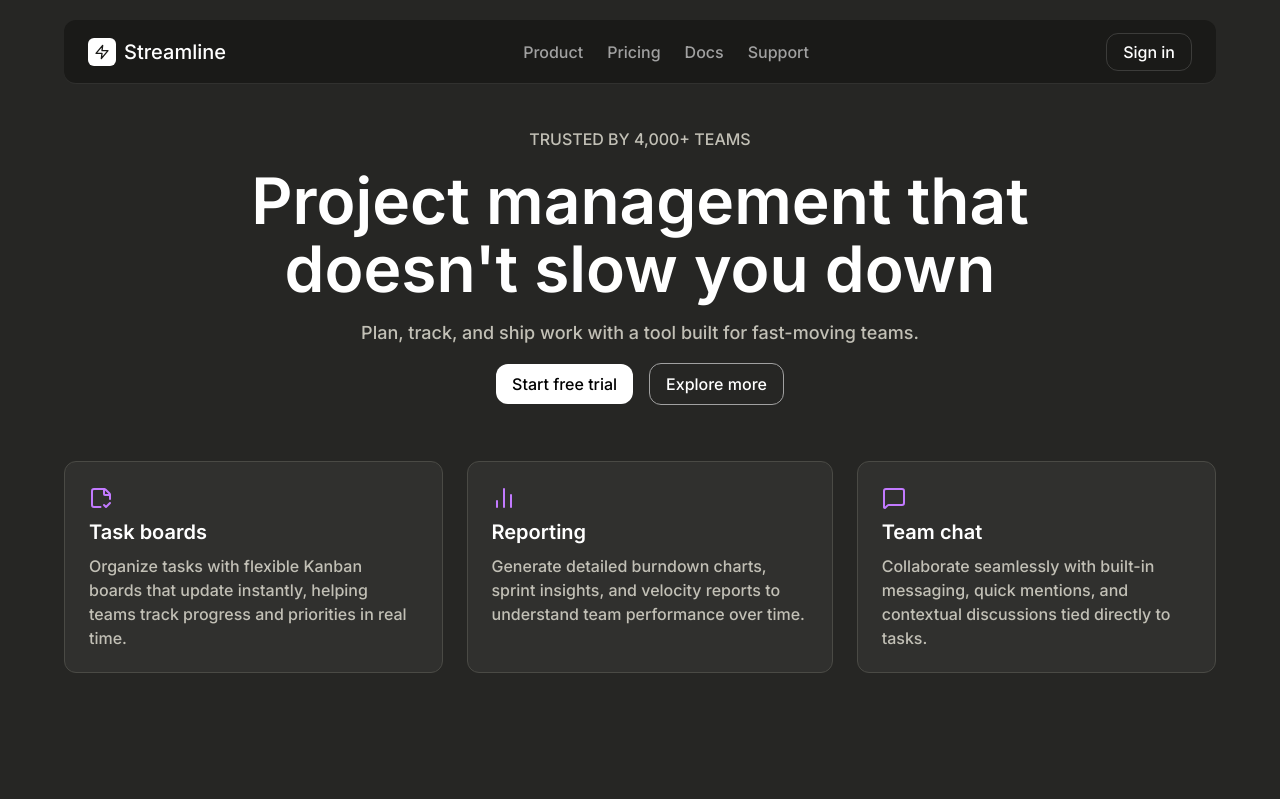
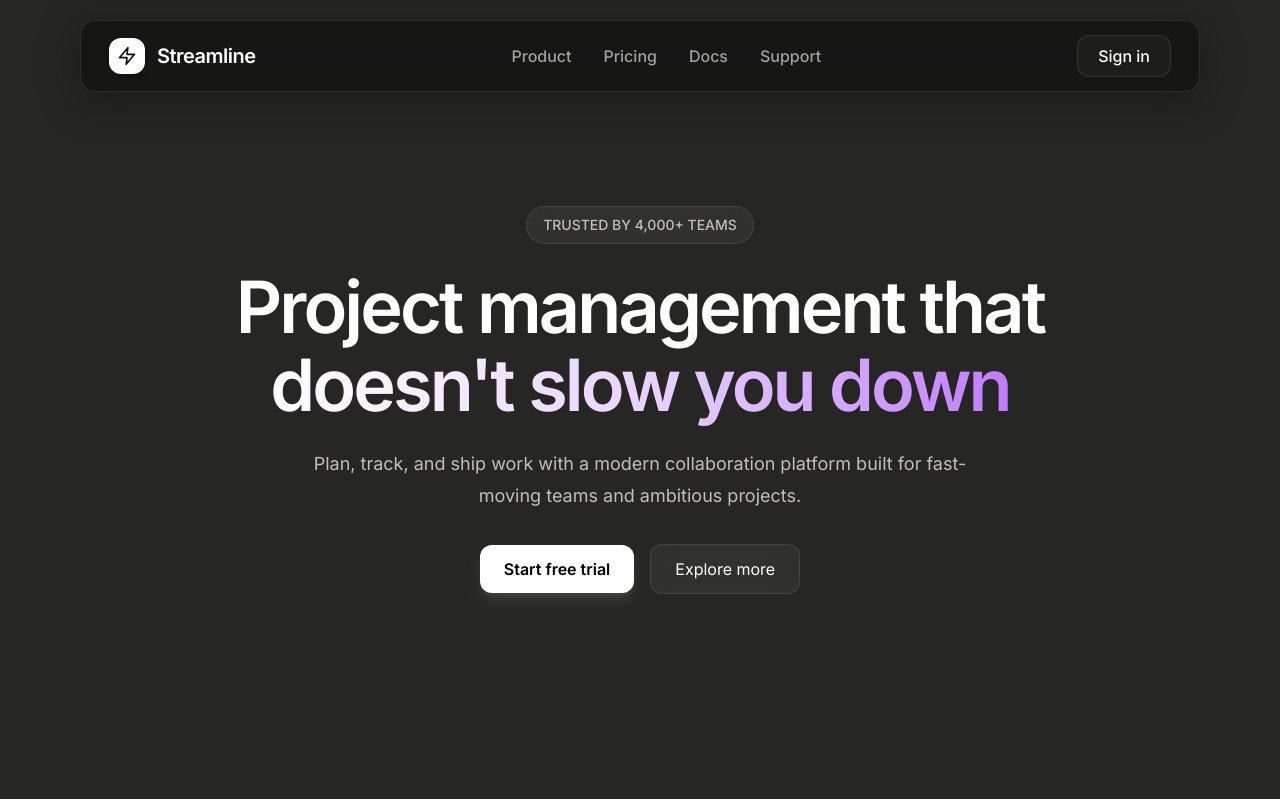
Before and after one commit to HarshalMargaj/rag-faq-bot, a Next.js app: page / in a window 1280 px wide. Shown: the top 799 px of the page. Built offline with nearby package versions, Linux system fonts and the light colour scheme.

Commit message:
fix: ui update

```diff
--- a/app/page.tsx
+++ b/app/page.tsx
@@ -1,9 +1,11 @@
+import FeatureCards from "@/components/sections/FeatureCards";
 import HeroSection from "@/components/sections/HeroSection";
 
 export default function Home() {
 	return (
 		<div>
 			<HeroSection />
+			<FeatureCards />
 		</div>
 	);
 }
--- a/components/Navbar.tsx
+++ b/components/Navbar.tsx
@@ -1,61 +1,57 @@
 import React from "react";
 
 const NavItems = [
-	{
-		id: 1,
-		name: "Product",
-	},
-	{
-		id: 2,
-		name: "Pricing",
-	},
-	{
-		id: 3,
-		name: "Docs",
-	},
-	{
-		id: 4,
-		name: "Support",
-	},
+	{ id: 1, name: "Product" },
+	{ id: 2, name: "Pricing" },
+	{ id: 3, name: "Docs" },
+	{ id: 4, name: "Support" },
 ];
 
 const Navbar = () => {
 	return (
-		<div className="fixed left-0 top-5 right-0 max-w-6xl mx-auto flex items-center justify-between h-16 px-6 bg-[#1A1A18] border-b border-white/10 rounded-xl">
-			<div className="flex items-center gap-2">
-				<div className="w-7 h-7 rounded-md bg-white flex items-center justify-center">
+		<div className="fixed top-5 left-1/2 -translate-x-1/2 z-50 w-full max-w-6xl px-4">
+			<div className="h-18 px-7 rounded-2xl border border-white/10 bg-[#121212]/75 backdrop-blur-xl shadow-[0_8px_40px_rgba(0,0,0,0.35)] flex items-center justify-between">
+				{/* Logo */}
+				<div className="flex items-center gap-3 cursor-pointer">
+					<div className="w-9 h-9 rounded-xl bg-white flex items-center justify-center shadow-md">
 						<svg
 							xmlns="http://www.w3.org/2000/svg"
 							viewBox="0 0 24 24"
 							fill="none"
-						stroke="#1A1A18"
+							stroke="#121212"
 							strokeWidth="2"
 							strokeLinecap="round"
 							strokeLinejoin="round"
-						className="w-4 h-4"
+							className="w-5 h-5"
 						>
 							<polygon points="13 2 3 14 12 14 11 22 21 10 12 10 13 2" />
 						</svg>
 					</div>
-				<span className="text-white font-medium text-xl">
+
+					<span className="text-white font-semibold text-xl tracking-tight">
 						Streamline
 					</span>
 				</div>
 
-			<div className="flex items-center gap-6">
+				{/* Nav Items */}
+				<div className="hidden md:flex items-center gap-8">
 					{NavItems.map(item => (
 						<div
 							key={item.id}
-						className="cursor-pointer text-neutral-400 text-base hover:text-white transition-colors font-medium"
+							className="relative group cursor-pointer text-neutral-400 hover:text-white transition-all duration-300 font-medium"
 						>
 							{item.name}
+
+							<div className="absolute left-0 -bottom-1 h-px w-0 bg-purple-400 group-hover:w-full transition-all duration-300" />
 						</div>
 					))}
 				</div>
 
-			<button className="text-base font-medium text-white border border-white/15 rounded-xl px-4 py-1.5 hover:bg-white/5 transition-colors cursor-pointer">
+				{/* CTA */}
+				<button className="px-5 py-2 rounded-xl border border-white/10 bg-white/[0.03] text-white font-medium hover:bg-white/[0.08] hover:border-white/20 transition-all duration-300 cursor-pointer">
 					Sign in
 				</button>
+			</div>
 		</div>
 	);
 };
--- /dev/null
+++ b/components/sections/FeatureCards.tsx
@@ -0,0 +1,65 @@
+import {
+	ChartNoAxesColumn,
+	MessageSquare,
+	StickyNoteCheck,
+} from "lucide-react";
+import React from "react";
+
+const featureCards = [
+	{
+		id: 1,
+		title: "Task boards",
+		description:
+			"Organize tasks with flexible Kanban boards that update instantly, helping teams track progress and priorities in real time.",
+		icon: <StickyNoteCheck size={22} />,
+	},
+	{
+		id: 2,
+		title: "Reporting",
+		description:
+			"Generate detailed burndown charts, sprint insights, and velocity reports to understand team performance over time.",
+		icon: <ChartNoAxesColumn size={22} />,
+	},
+	{
+		id: 3,
+		title: "Team chat",
+		description:
+			"Collaborate seamlessly with built-in messaging, quick mentions, and contextual discussions tied directly to tasks.",
+		icon: <MessageSquare size={22} />,
+	},
+];
+
+const FeatureCards = () => {
+	return (
+		<div className="grid grid-cols-1 md:grid-cols-3 gap-6 w-full max-w-6xl mx-auto pb-28">
+			{featureCards.map(card => (
+				<div
+					key={card.id}
+					className="group relative overflow-hidden rounded-2xl border border-white/10 bg-white/[0.03] backdrop-blur-xl p-7 h-64 flex flex-col gap-5 hover:-translate-y-2 hover:border-purple-400/40 transition-all duration-300"
+				>
+					{/* Hover Glow */}
+					<div className="absolute inset-0 opacity-0 group-hover:opacity-100 transition-opacity duration-300">
+						<div className="absolute inset-0 bg-gradient-to-br from-purple-500/10 to-transparent" />
+					</div>
+
+					{/* Icon */}
+					<div className="relative z-10 w-12 h-12 rounded-xl bg-purple-500/10 border border-purple-400/20 flex items-center justify-center text-purple-400">
+						{card.icon}
+					</div>
+
+					{/* Title */}
+					<h3 className="relative z-10 text-white text-2xl font-semibold">
+						{card.title}
+					</h3>
+
+					{/* Description */}
+					<p className="relative z-10 text-[#C2C0B6] leading-7">
+						{card.description}
+					</p>
+				</div>
+			))}
+		</div>
+	);
+};
+
+export default FeatureCards;
--- a/components/sections/HeroSection.tsx
+++ b/components/sections/HeroSection.tsx
@@ -6,69 +6,48 @@ import {
 	StickyNoteCheck,
 } from "lucide-react";
 
-const featureCards = [
-	{
-		id: 1,
-		title: "Task boards",
-		description:
-			"Organize tasks with flexible Kanban boards that update instantly, helping teams track progress and priorities in real time.",
-		icon: <StickyNoteCheck />,
-	},
-	{
-		id: 2,
-		title: "Reporting",
-		description:
-			"Generate detailed burndown charts, sprint insights, and velocity reports to understand team performance over time.",
-		icon: <ChartNoAxesColumn />,
-	},
-	{
-		id: 3,
-		title: "Team chat",
-		description:
-			"Collaborate seamlessly with built-in messaging, quick mentions, and contextual discussions tied directly to tasks.",
-		icon: <MessageSquare />,
-	},
-];
-
 const HeroSection = () => {
 	return (
-		<div className="h-screen ">
+		<div className="relative min-h-screen overflow-hidden bg-[#262624]">
+			{/* Background Glow Effects */}
+			<div className="absolute inset-0 -z-10">
+				<div className="absolute top-24 left-1/2 -translate-x-1/2 w-[700px] h-[700px] rounded-full bg-purple-500/20 blur-[140px]" />
+				<div className="absolute bottom-20 right-20 w-[400px] h-[400px] rounded-full bg-blue-500/10 blur-[120px]" />
+				<div className="absolute bottom-10 left-10 w-[300px] h-[300px] rounded-full bg-purple-400/10 blur-[100px]" />
+			</div>
+
 			<Navbar />
-			<div className="flex flex-col gap-4 items-center justify-center h-full">
-				<div className="text-[#C2C0B6] font-medium">
+
+			<div className="max-w-7xl mx-auto px-6 min-h-screen flex flex-col items-center justify-center">
+				{/* Badge */}
+				<div className=" px-4 py-2 rounded-full border border-white/10 bg-white/5 backdrop-blur-md text-sm text-[#C2C0B6] font-medium">
 					TRUSTED BY 4,000+ TEAMS
 				</div>
-				<div className="text-white text-[64px] font-semibold text-center leading-17">
-					Project management that <br />
-					doesn&apos;t slow you down
-				</div>
-				<div className="text-[#C2C0B6] text-lg font-medium">
-					Plan, track, and ship work with a tool built for fast-moving
-					teams.
-				</div>
-				<div className="flex items-center gap-4">
-					<button className="bg-white text-black rounded-xl p-2 px-4 cursor-pointer font-medium">
+
+				{/* Heading */}
+				<h1 className="mt-6 text-center text-white text-[72px] font-semibold leading-[78px] tracking-[-0.04em]">
+					Project management that
+					<br />
+					<span className="bg-gradient-to-r from-white via-purple-200 to-purple-400 bg-clip-text text-transparent">
+						doesn&apos;t slow you down
+					</span>
+				</h1>
+
+				{/* Subtitle */}
+				<p className="mt-6 max-w-2xl text-center text-lg text-[#C2C0B6] leading-8">
+					Plan, track, and ship work with a modern collaboration
+					platform built for fast-moving teams and ambitious projects.
+				</p>
+
+				{/* Buttons */}
+				<div className="mt-8 flex items-center gap-4">
+					<button className="px-6 py-3 rounded-xl bg-white text-black font-semibold shadow-lg shadow-white/10 hover:scale-105 transition-all duration-300 cursor-pointer">
 						Start free trial
 					</button>
-					<button className="border border-neutral-400  text-white rounded-xl p-2 px-4 cursor-pointer font-medium">
+
+					<button className="px-6 py-3 rounded-xl border border-white/10 bg-white/5 backdrop-blur-md text-white hover:bg-white/10 transition-all duration-300 cursor-pointer">
 						Explore more
 					</button>
-				</div>
-				<div className="flex items-center gap-6 max-w-6xl mt-10">
-					{featureCards.map(card => (
-						<div
-							key={card.id}
-							className="bg-[#30302E] p-6 rounded-xl border border-[#4A4A45] flex flex-col gap-2 h-53"
-						>
-							<div className="text-purple-400">{card.icon}</div>
-							<div className="text-white font-semibold text-xl">
-								{card.title}
-							</div>
-							<div className="text-[#C2C0B6] font-medium">
-								{card.description}
-							</div>
-						</div>
-					))}
 				</div>
 			</div>
 		</div>
```
Lines whose indentation alone changed are shown as unchanged.
